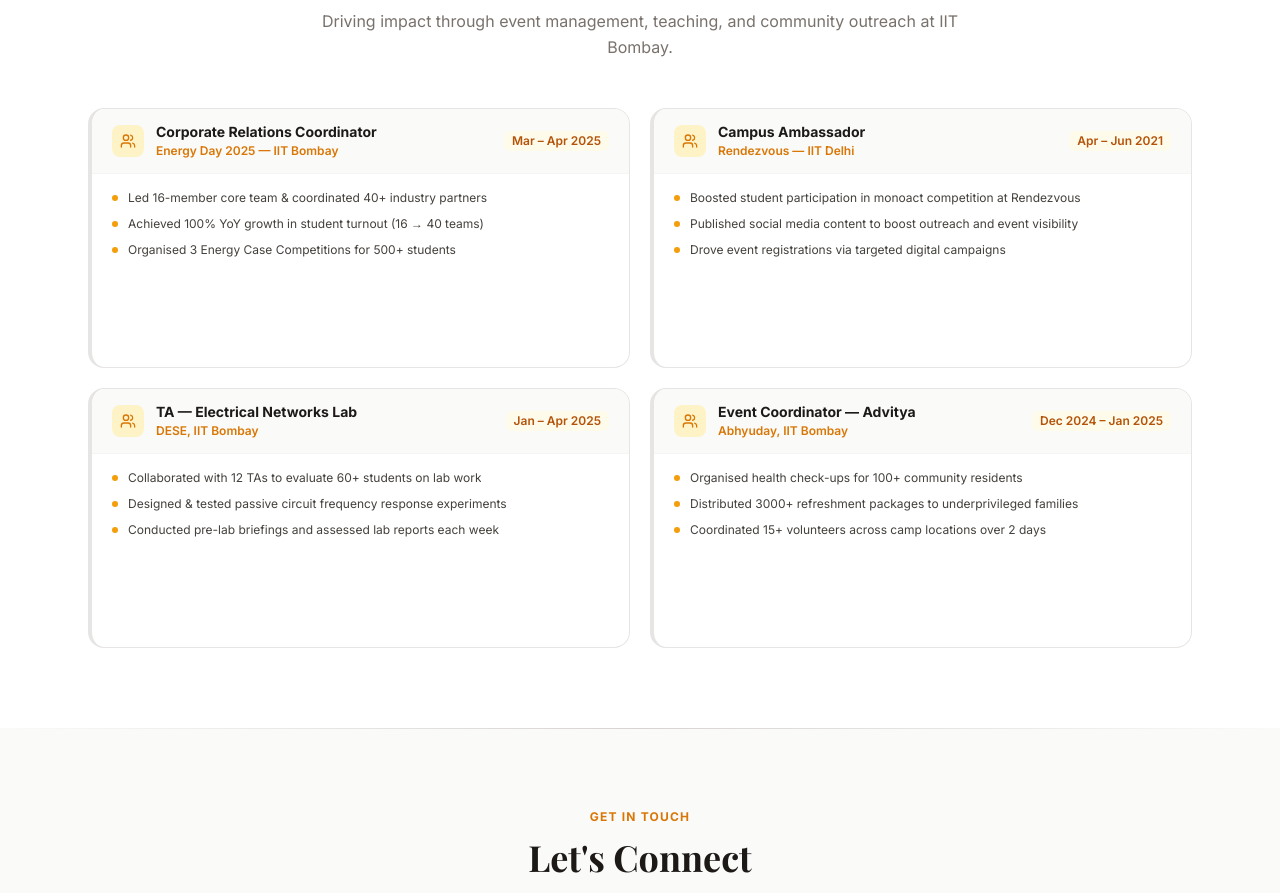
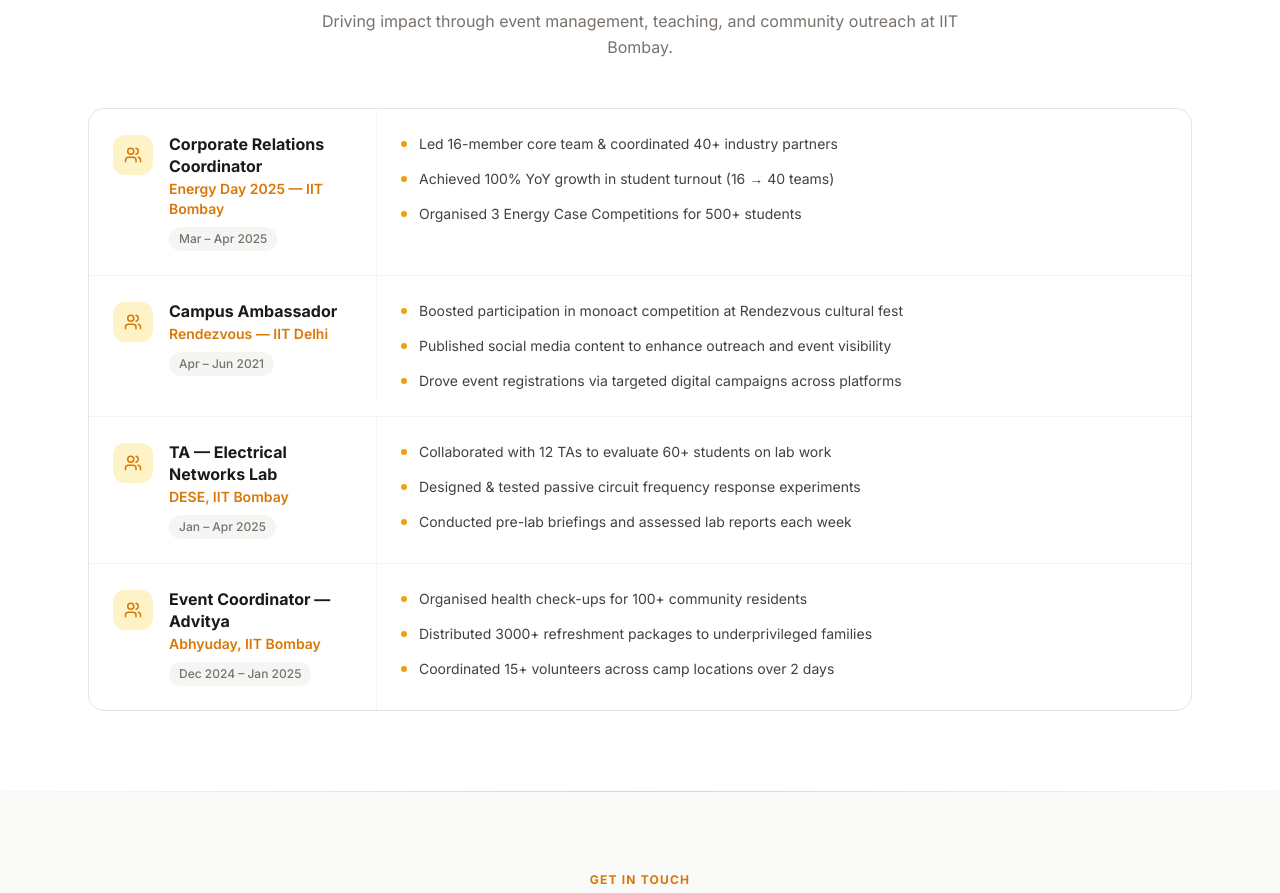
Before and after one commit to AdityaKumar123-aks/my-portfolio, a React (Create React App) app: page / in a window 1280 px wide. Shown: the part 8355-9248 px from the top of the page. Built offline with nearby package versions, Linux system fonts and the light colour scheme.

Commit message:
Refactor leadership role display and update points

```diff
--- a/src/App.js
+++ b/src/App.js
@@ -272,9 +272,9 @@ const leadership = [
     org: "Rendezvous — IIT Delhi",
     period: "Apr – Jun 2021",
     points: [
-      "Boosted student participation in monoact competition at Rendezvous",
-      "Published social media content to boost outreach and event visibility",
-      "Drove event registrations via targeted digital campaigns",
+      "Boosted participation in monoact competition at Rendezvous cultural fest",
+      "Published social media content to enhance outreach and event visibility",
+      "Drove event registrations via targeted digital campaigns across platforms",
     ],
   },
   {
@@ -1304,42 +1304,49 @@ const LeadershipSection = ({ darkMode }) => (
           darkMode={darkMode} center
         />
       </Reveal>
-      <div className="grid md:grid-cols-2 gap-5">
+
+      <div className={`rounded-2xl overflow-hidden border ${darkMode ? "border-slate-700" : "border-stone-200"}`}>
         {leadership.map((role, i) => (
-          <Reveal key={role.role} delay={i * 80}>
-            <div className={`h-[260px] rounded-2xl border-l-4 border-amber-500 overflow-hidden transition-all hover:-translate-y-0.5 hover:shadow-lg flex flex-col ${
-              darkMode
-                ? "bg-slate-800 border-t border-r border-b border-slate-700 hover:shadow-amber-500/5"
-                : "bg-white border-t border-r border-b border-stone-200 hover:shadow-stone-200"
-            }`}>
-              {/* Header strip */}
-              <div className={`px-5 py-3.5 border-b flex-shrink-0 ${darkMode ? "border-slate-700 bg-slate-800/60" : "border-stone-100 bg-stone-50"}`}>
-                <div className="flex items-center gap-3">
-                  <div className={`w-8 h-8 rounded-lg flex items-center justify-center flex-shrink-0 ${darkMode ? "bg-amber-400/15 text-amber-400" : "bg-amber-100 text-amber-600"}`}>
-                    <Users size={16} />
-                  </div>
-                  <div className="min-w-0 flex-1">
-                    <h3 className={`font-bold text-sm leading-tight truncate ${darkMode ? "text-white" : "text-stone-900"}`}>{role.role}</h3>
-                    <p className={`text-xs font-semibold mt-0.5 truncate ${darkMode ? "text-amber-400" : "text-amber-600"}`}>{role.org}</p>
-                  </div>
-                  <span className={`text-xs font-semibold px-2 py-0.5 rounded-md flex-shrink-0 ${darkMode ? "bg-amber-400/15 text-amber-400" : "bg-amber-50 text-amber-700"}`}>
-                    {role.period}
-                  </span>
+          <Reveal key={role.role} delay={i * 80} direction="up">
+            <div className={`group flex flex-col md:flex-row md:items-start gap-0 transition-colors duration-200 ${
+              i !== leadership.length - 1
+                ? darkMode ? "border-b border-slate-700/80" : "border-b border-stone-100"
+                : ""
+            } ${darkMode ? "hover:bg-slate-800/60" : "hover:bg-amber-50/40"}`}>
+
+              {/* LEFT — role meta */}
+              <div className={`flex-shrink-0 md:w-72 px-6 py-6 flex items-start gap-4 ${
+                darkMode ? "md:border-r border-slate-700/80" : "md:border-r border-stone-100"
+              }`}>
+                <div className={`w-10 h-10 rounded-xl flex items-center justify-center flex-shrink-0 mt-0.5 transition-colors ${
+                  darkMode ? "bg-amber-400/10 text-amber-400 group-hover:bg-amber-400/20" : "bg-amber-100 text-amber-600 group-hover:bg-amber-200"
+                }`}>
+                  <Users size={18} />
                 </div>
-              </div>
-              {/* Points */}
-              <ul className="px-5 py-4 space-y-2.5 flex-1">
-                {role.points.map(pt => (
-                  <li key={pt} className={`flex items-center gap-2.5 text-xs ${darkMode ? "text-slate-300" : "text-stone-700"}`}>
-                    <span className="w-1.5 h-1.5 rounded-full bg-amber-500 flex-shrink-0" />
-                    <span className="truncate">{pt}</span>
+                <div className="min-w-0">
+                  <h3 className={`font-bold text-base leading-snug ${darkMode ? "text-white" : "text-stone-900"}`}>{role.role}</h3>
+                  <p className={`text-sm font-semibold mt-0.5 ${darkMode ? "text-amber-400" : "text-amber-600"}`}>{role.org}</p>
+                  <span className={`inline-block mt-2 text-xs font-medium px-2.5 py-1 rounded-full ${
+                    darkMode ? "bg-slate-700 text-slate-400" : "bg-stone-100 text-stone-500"
+                  }`}>{role.period}</span>
+                </div>
+              </div>
+
+              {/* RIGHT — bullet points */}
+              <ul className="flex-1 px-6 py-6 space-y-3">
+                {role.points.map((pt, j) => (
+                  <li key={pt} className={`flex items-start gap-3 text-sm leading-relaxed ${darkMode ? "text-slate-300" : "text-stone-700"}`}>
+                    <span className={`mt-2 w-1.5 h-1.5 rounded-full flex-shrink-0 ${darkMode ? "bg-amber-400" : "bg-amber-500"}`} />
+                    {pt}
                   </li>
                 ))}
               </ul>
+
             </div>
           </Reveal>
         ))}
       </div>
+
     </div>
   </section>
 );
```
